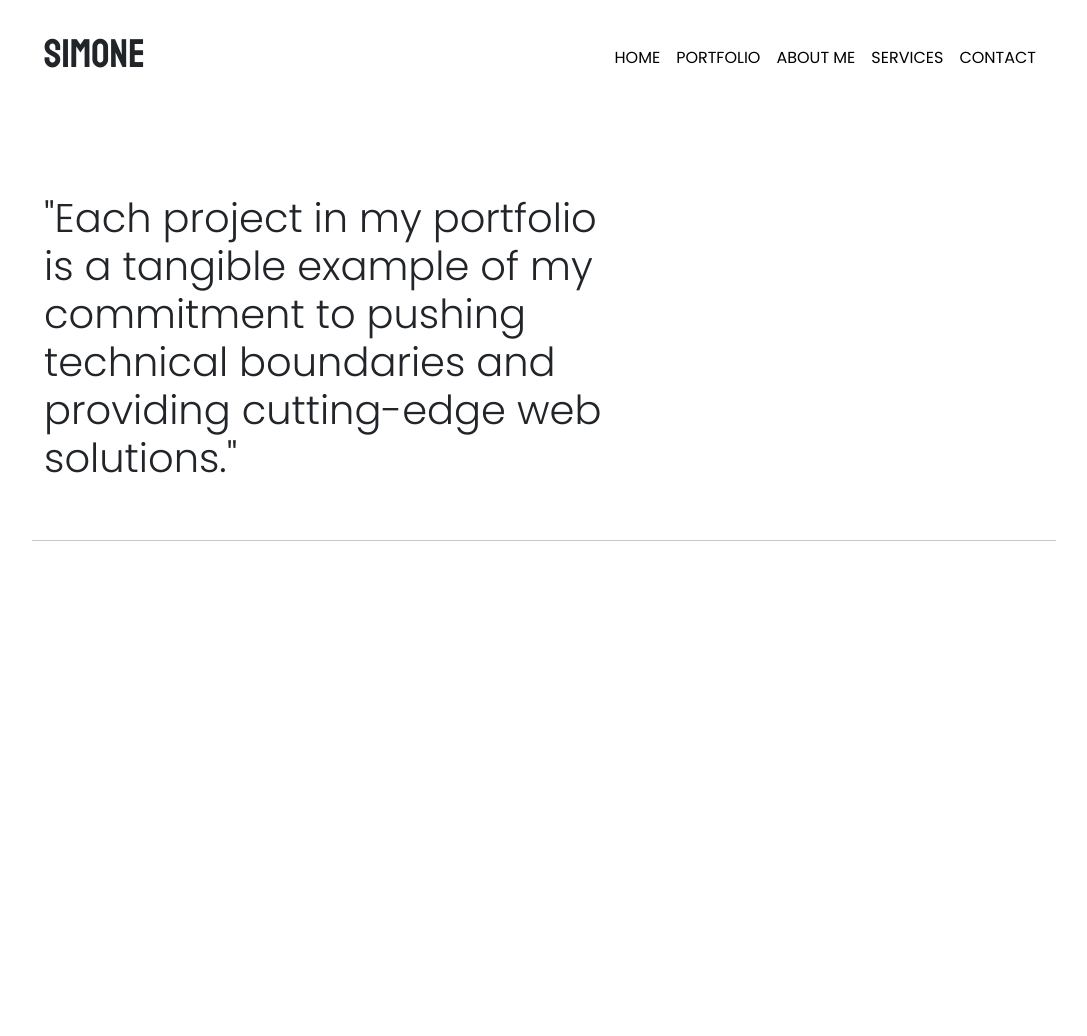
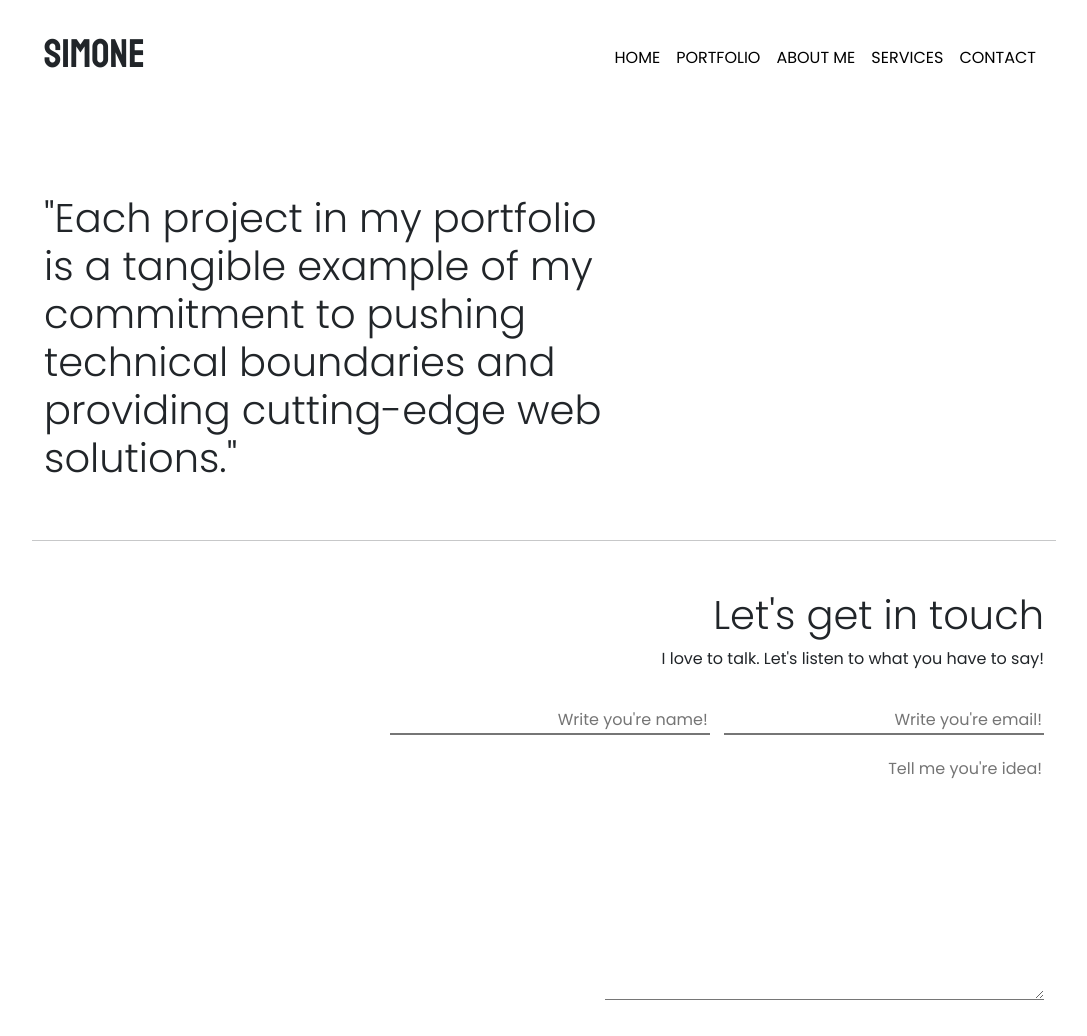
Before and after one commit to simonebesutti23/Portfolio, a plain HTML site: page index.html in a window 1280 px wide. Shown: the top 1036 px of the page, without its empty margins (96-1183 px from the left). Drawn offline with nearby package versions, Linux system fonts and the light colour scheme.

Commit message:
i add contact

```diff
--- a/css/main.css
+++ b/css/main.css
@@ -29,7 +29,7 @@
     margin-top: 100px;
 }
 
-#main-title{
+.main-title{
     font-weight: 300;
 }
 
@@ -51,6 +51,41 @@
     transform: translateX(0);
 }
 
+/*Section Contact*/
+#section-contact{
+    margin-top: 50px;
+}
+
+.col-right-contact{
+    text-align: right;
+}
+
+form{
+    margin-top: 20px;
+}
+
+.input{
+    border-left: none;
+    border-top: none;
+    border-right: none;
+    text-align: right;
+}
+
+.input-space{
+    margin-right: 10px;
+}
+
+#input-textarea{
+    margin-top: 20px;
+}
+
+input:focus,
+select:focus,
+textarea:focus,
+button:focus {
+    outline: none;
+}
+
 body{
     height: 10000px;
 }
--- a/index.html
+++ b/index.html
@@ -1,6 +1,6 @@
 <!DOCTYPE html>
 <html lang="en">
-<head>
+  <head>
     <meta charset="UTF-8">
     <meta name="viewport" content="width=device-width, initial-scale=1.0">
     <meta http-equiv="X-UA-Compatible" content="ie=edge">
@@ -12,8 +12,8 @@
     <link rel="stylesheet" href="https://cdnjs.cloudflare.com/ajax/libs/bootstrap/5.2.0/css/bootstrap.min.css" integrity="sha512-XWTTruHZEYJsxV3W/lSXG1n3Q39YIWOstqvmFsdNEEQfHoZ6vm6E9GK2OrF6DSJSpIbRbi+Nn0WDPID9O7xB2Q==" crossorigin="anonymous" referrerpolicy="no-referrer" />
     <link rel="stylesheet" href="https://cdnjs.cloudflare.com/ajax/libs/animate.css/4.1.1/animate.min.css"/>
     <link rel="stylesheet" href="css/main.css">
-</head>
-<body>
+  </head>
+  <body>
     <!--Navbar-->
     <nav class="navbar navbar-expand-lg sticky-top">
         <div class="container container-nav">
@@ -49,7 +49,7 @@
         <div class="container">
             <div class="row">
                 <div class="col-lg-7">
-                    <h1 id="main-title">"Each project in my portfolio is a tangible example of my commitment to pushing technical boundaries and providing cutting-edge web solutions."</h1>
+                    <h1 class="main-title">"Each project in my portfolio is a tangible example of my commitment to pushing technical boundaries and providing cutting-edge web solutions."</h1>
                 </div>
             </div>
         </div>
@@ -58,7 +58,31 @@
 
     <hr id="hr" >
 
+    <!--contact-->
+    <div id="section-contact" class="hidden">
+      <div class="container">
+        <div class="row">
+          <div class="col-lg-6"></div>
+          <div class="col-lg-6 col-right-contact">
+            <h1 class="main-title">Let's get in touch</h1>
+            <p>I love to talk. Let's listen to what you have to say!</p>
+          </div>
+        </div>
+        <div class="row">
+          <div class="col-lg-4"></div>
+          <div class="col-lg-8 col-right-contact">
+            <form action="">
+              <input class="input-space input" type="text" placeholder="Write you're name!">
+              <input class="input" type="text" placeholder="Write you're email!">
+              <textarea class="input" id="input-textarea" name="" id="" cols="30" rows="10" placeholder="Tell me you're idea!"></textarea>
+            </form>
+          </div>
+        </div>
+      </div>
+    </div>
+
+
     <script src="https://cdnjs.cloudflare.com/ajax/libs/bootstrap/5.2.0/js/bootstrap.min.js" integrity="sha512-8Y8eGK92dzouwpROIppwr+0kPauu0qqtnzZZNEF8Pat5tuRNJxJXCkbQfJ0HlUG3y1HB3z18CSKmUo7i2zcPpg==" crossorigin="anonymous" referrerpolicy="no-referrer"></script>
     <script src="javascript/main.js"></script>
-</body>
+  </body>
 </html>
```
